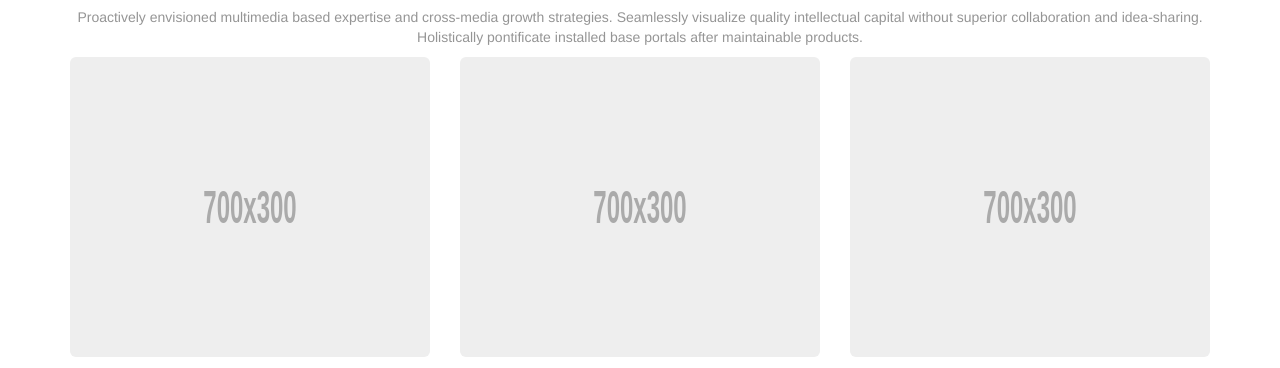
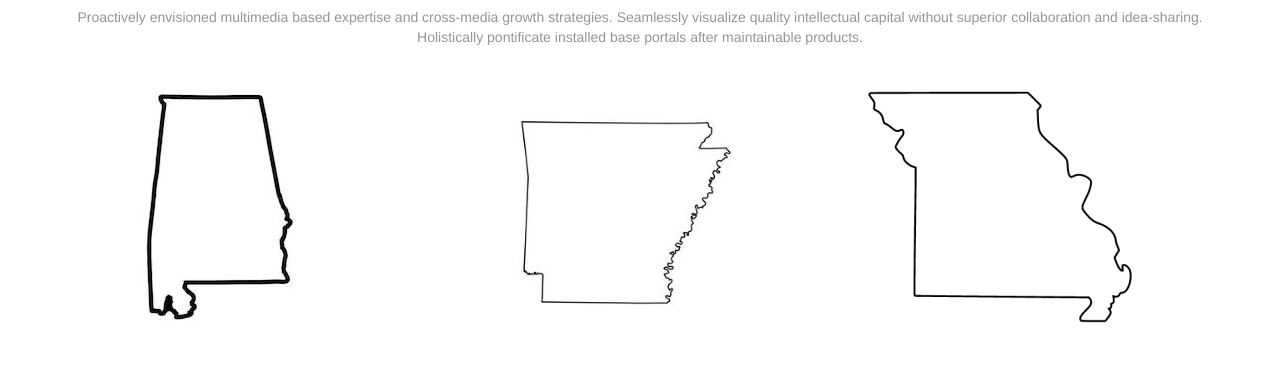
Before and after one commit to petersona7379/bock-associates-website, a plain HTML site: page index.html in a window 1280 px wide. Shown: the part 432-800 px from the top of the page. Drawn offline with Linux system fonts and the light colour scheme; files whose address does not match are found by name.

Commit message:
updated pictures

```diff
--- a/index.html
+++ b/index.html
@@ -101,7 +101,7 @@
         <div class="row">
             <article class="col-md-4 article-intro">
                 <a href="alabama.html">
-                    <img class="img-responsive img-rounded" src="holder.js/700x300" alt="alabama">
+                    <img class="img-responsive img-rounded" src="alabama.jpg" alt="alabama">
                 </a>
                 <h3>
                     <a href="alabama.html">Alabama</a>
@@ -110,7 +110,7 @@
             </article>
             <article class="col-md-4 article-intro">
                 <a href="arkansas.html">
-                    <img class="img-responsive img-rounded" src="holder.js/700x300" alt="arkansas">
+                    <img class="img-responsive img-rounded" src="arkansas.jpg" alt="arkansas">
                 </a>
                 <h3>
                     <a href="arkansas.html">Arkansas</a>
@@ -120,7 +120,7 @@
 
             <article class="col-md-4 article-intro">
                 <a href="missouri.html">
-                    <img class="img-responsive img-rounded" src="holder.js/700x300" alt="missouri">
+                    <img class="img-responsive img-rounded" src="missouri.jpg" alt="missouri">
                 </a>
                 <h3>
                     <a href="missouri.html">Missouri</a>
```
